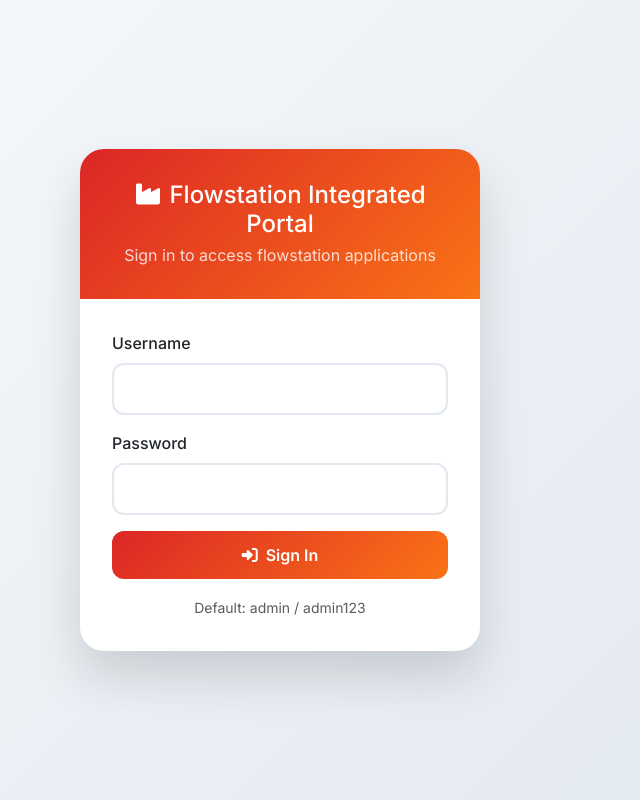
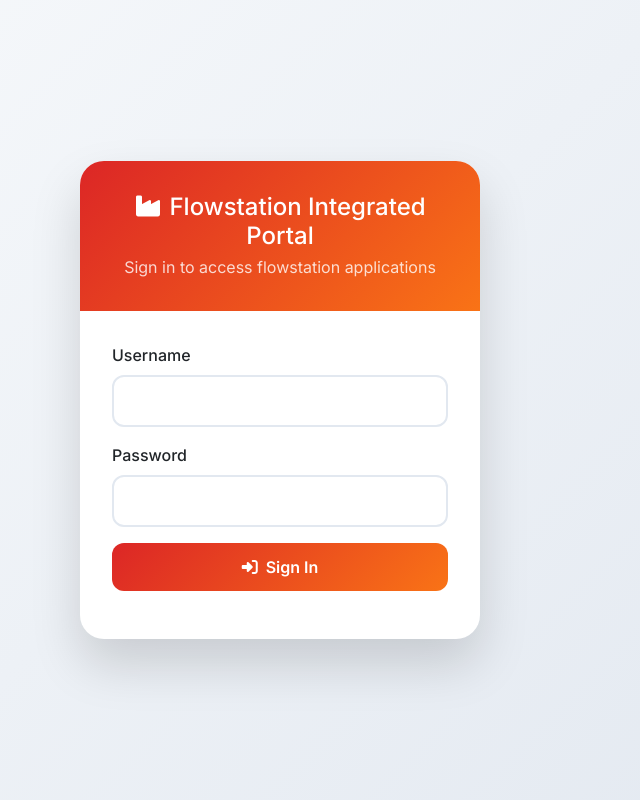
Before and after one commit to PsalmTheTechGuy/Aradel-Flow-Station-App, a Flask app: page /login in a window 1280 px wide. Shown: the whole page, without its empty margins (360-1000 px from the left). Run offline with Flask 3, Linux system fonts and the light colour scheme.

Commit message:
comented login details

```diff
--- a/templates/login.html
+++ b/templates/login.html
@@ -77,7 +77,7 @@
                 </button>
             </form>
             <div class="text-center mt-3 text-muted">
-                <small>Default: admin / admin123</small>
+                <!-- <small>Default: admin / admin123</small> -->
             </div>
         </div>
     </div>
```
